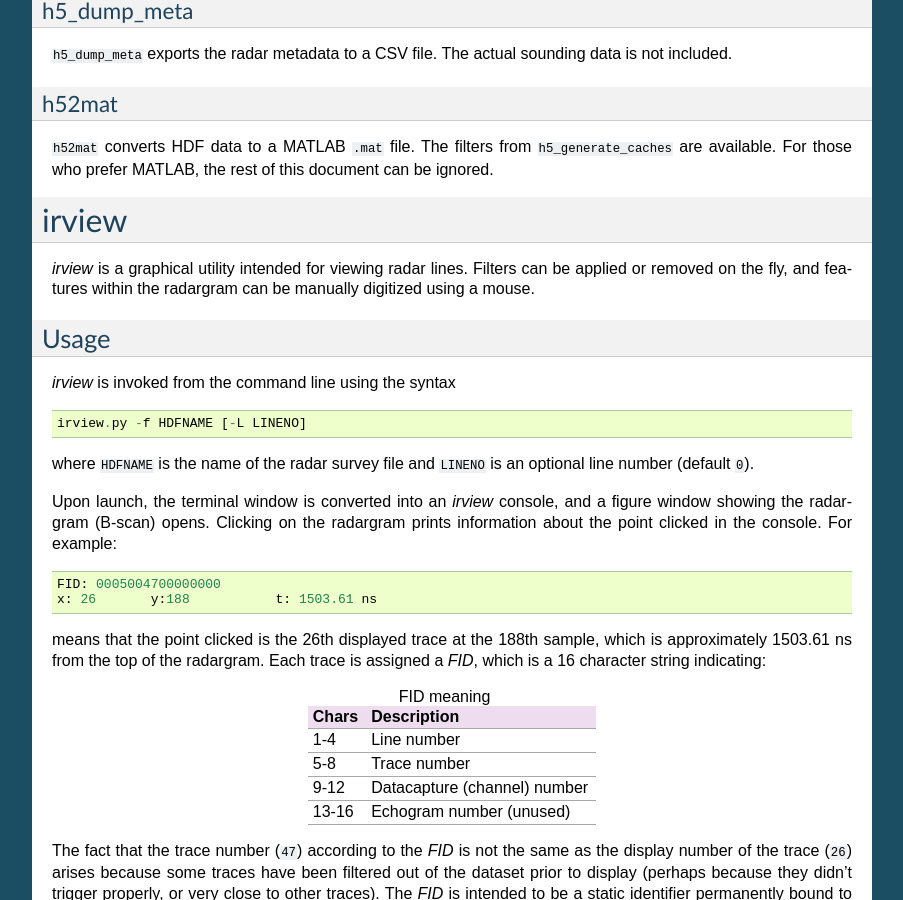
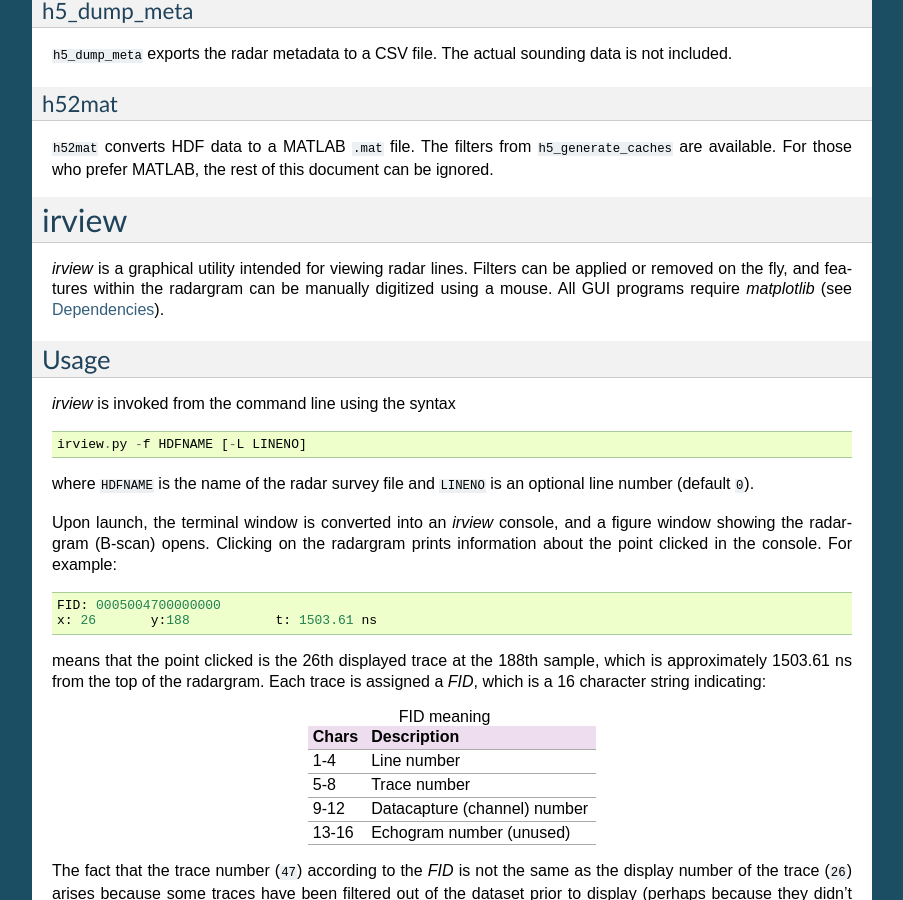
Before and after one commit to njwilson23/irlib, a Sphinx documentation site: the page built from doc/index.rst, in a window 1280 px wide and 900 px high, scrolled down 2603 px. Shown: the whole window, without its empty margins (198-1101 px from the left). Built offline with Sphinx 7.4.7, drawn with Linux system fonts in a browser that asks for light colours; some of the changed text lies outside the part shown.

Commit message:
update dependencies and references

```diff
--- a/doc/doc_icepick.rst
+++ b/doc/doc_icepick.rst
@@ -5,7 +5,9 @@
 sounding). *icerate* is a similar program for rating the quality of picks
 before surface interpolation. Both have an interface that is similar to that of
 *irview*, so this will assume that the previous chapter has been read and focus
-on the differences from *irview*.
+on the differences from *irview*. All GUI programs require *matplotlib* (see
+Dependencies_).
+
 
 icepick
 -------
--- a/doc/doc_irview.rst
+++ b/doc/doc_irview.rst
@@ -3,7 +3,8 @@
 
 *irview* is a graphical utility intended for viewing radar lines. Filters can
 be applied or removed on the fly, and features within the radargram can be
-manually digitized using a mouse.
+manually digitized using a mouse. All GUI programs require *matplotlib* (see
+Dependencies_).
 
 Usage
 -----
--- a/doc/doc_references.rst
+++ b/doc/doc_references.rst
@@ -19,3 +19,5 @@
 .. _Cython: http://cython.org/
 
 .. _IPython: http://ipython.org/
+
+.. _gstat: http://www.gstat.org/
```
